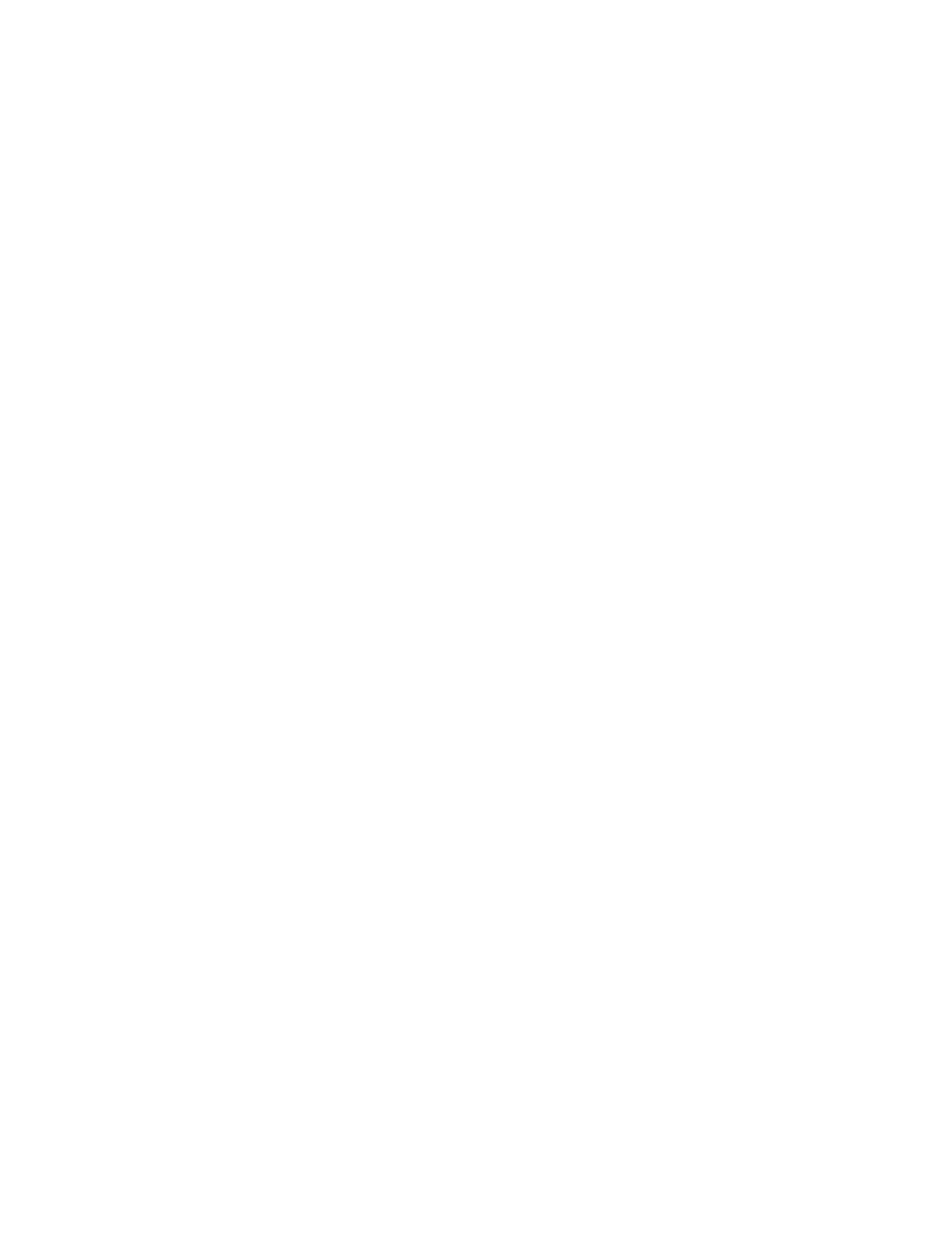
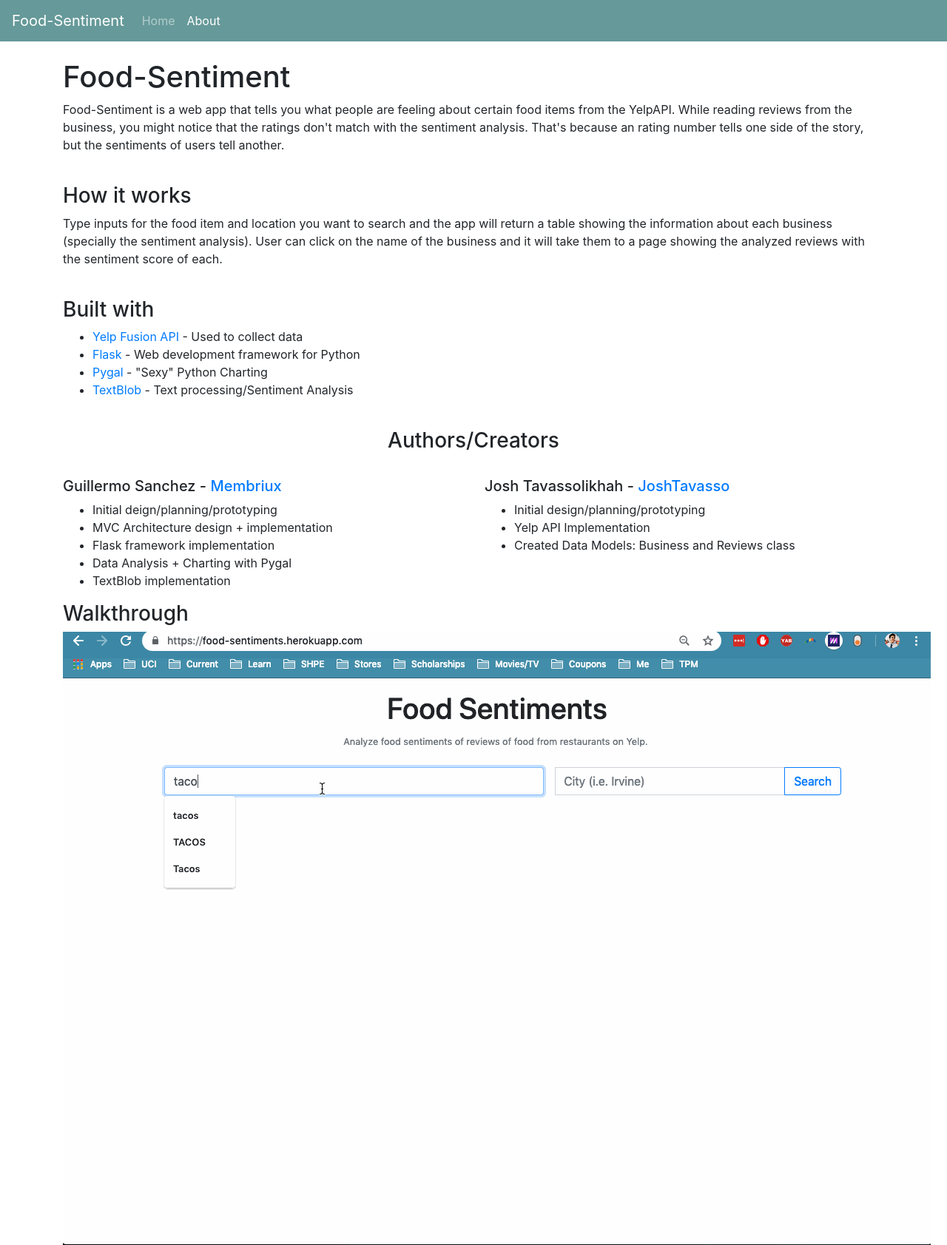
Before and after one commit to membriux/food-sentiments, a Flask app: page /about in a window 1280 px wide. Before the commit the page is empty. Shown: the whole page at 74% size. Before the commit the page ends 800 px from the top, so only its background shows below. Run offline with Flask 2, Linux system fonts and the light colour scheme; some libraries are stand-ins or nearby versions.

Commit message:
Added about page

```diff
--- a/css/style.css
+++ /dev/null
@@ -1,3 +0,0 @@
-.search-section {
-    margin-top: 32px;
-}
--- /dev/null
+++ b/static/css/main.css
@@ -0,0 +1,7 @@
+.search-section {
+    margin-top: 32px;
+}
+
+.custom-background {
+    background-color: #669999;
+}
--- a/templates/about.html
+++ b/templates/about.html
@@ -0,0 +1,81 @@
+
+{% extends 'base.html' %}
+{% block content %}
+
+{% block home %} {% endblock %}
+<!-- {% block about %} active {% endblock %} -->
+<div class="container">
+    <div class="row">
+        <div class="col">
+            <h1>Food-Sentiment</h1>
+                <p>
+
+                Food-Sentiment is a web app that tells you what people are feeling about certain food items from the YelpAPI.
+                While reading reviews from the business, you might notice that the ratings don't match with the sentiment analysis. That's because an rating number tells one side of the story, but the sentiments of users tell another.
+                </p>
+
+            <br>
+
+            <h3>How it works</h3>
+                <p>
+                    Type inputs for the food item and location you want to search and the app will return a table showing the information about each business (specially the sentiment analysis).
+                    User can click on the name of the business and it will take them to a page showing the analyzed reviews with the sentiment score of each.
+                </p>
+
+            <br>
+
+
+            <h3>Built with</h3>
+                <ul>
+                    <li><a href="https://www.yelp.com/developers/documentation/v3">Yelp Fusion API</a> - Used to collect data</li>
+                    <li><a href="http://flask.pocoo.org/">Flask</a> - Web development framework for Python </li>
+                    <li><a href="http://pygal.org/en/stable/">Pygal</a> - "Sexy" Python Charting</li>
+                    <li><a href="https://textblob.readthedocs.io/en/dev/">TextBlob</a> - Text processing/Sentiment Analysis</li>
+                </ul>
+
+            <br>
+
+            <h3 class="text-center">Authors/Creators</h3>
+
+            <br>
+
+        </div>
+    </div>
+
+    <div class="row">
+
+
+        <div class="col">
+            <h5>Guillermo Sanchez - <a href="http://github.com/membriux">Membriux</a></h5>
+                <ul>
+                    <li>Initial deign/planning/prototyping</li>
+                    <li>MVC Architecture design + implementation</li>
+                    <li>Flask framework implementation</li>
+                    <li>Data Analysis + Charting with Pygal</li>
+                    <li>TextBlob implementation</li>
+                </ul>
+        </div>
+
+        <div class="col">
+            <h5>Josh Tavassolikhah - <a href="https://github.com/JoshTavasso">JoshTavasso</a></h5>
+                <ul>
+                    <li>Initial design/planning/prototyping</li>
+                    <li>Yelp API Implementation</li>
+                    <li>Created Data Models: Business and Reviews class</li>
+
+                </ul>
+        </div>
+
+    </div>
+
+    <div class="row">
+        <div class="col">
+            <h3>Walkthrough</h3>
+                <img src="{{ url_for('static', filename='walkthrough.gif') }}" alt="">
+        </div>
+
+    </div>
+
+</div>
+
+{% endblock %}
--- a/templates/base.html
+++ b/templates/base.html
@@ -7,26 +7,28 @@
         <title> {% block title %} {% endblock %} </title>
 
         <link rel="stylesheet" href="https://stackpath.bootstrapcdn.com/bootstrap/4.3.1/css/bootstrap.min.css" integrity="sha384-ggOyR0iXCbMQv3Xipma34MD+dH/1fQ784/j6cY/iJTQUOhcWr7x9JvoRxT2MZw1T" crossorigin="anonymous">
-        <link rel= "stylesheet" type= "text/css" href= "{{ url_for('static',filename='styles/style.css') }}">
+        <link rel="stylesheet" href="{{ url_for('static', filename='css/main.css') }}">
     </head>
 
     <body>
-        <nav class="navbar navbar-expand-lg navbar-light bg-light">
+        <nav class="navbar navbar-expand-lg navbar-dark custom-background">
           <a class="navbar-brand" href="{{ url_for('index') }}">Food-Sentiment</a>
           <button class="navbar-toggler" type="button" data-toggle="collapse" data-target="#navbarNav" aria-controls="navbarNav" aria-expanded="false" aria-label="Toggle navigation">
             <span class="navbar-toggler-icon"></span>
           </button>
           <div class="collapse navbar-collapse" id="navbarNav">
             <ul class="navbar-nav">
-              <li class="nav-item">
+              <li class="nav-item {% block home %} {% endblock %} ">
                 <a class="nav-link" href="{{ url_for('index') }}"> Home </a>
               </li>
-              <li class="nav-item">
+              <li class="nav-item {% block about %} {% endblock %}">
                 <a class="nav-link" href="{{ url_for('about') }}"> About </a>
               </li>
             </ul>
           </div>
         </nav>
+
+        <br>
 
     {% block content %}{% endblock %}
 
--- a/templates/index.html
+++ b/templates/index.html
@@ -2,6 +2,9 @@
 
 
 {% extends 'base.html' %}
+
+{% block home %} active {% endblock %}
+{% block about %}  {% endblock %}
 
 {% block content %}
 
```
Also changed, not shown: static/walkthrough.gif (added).
